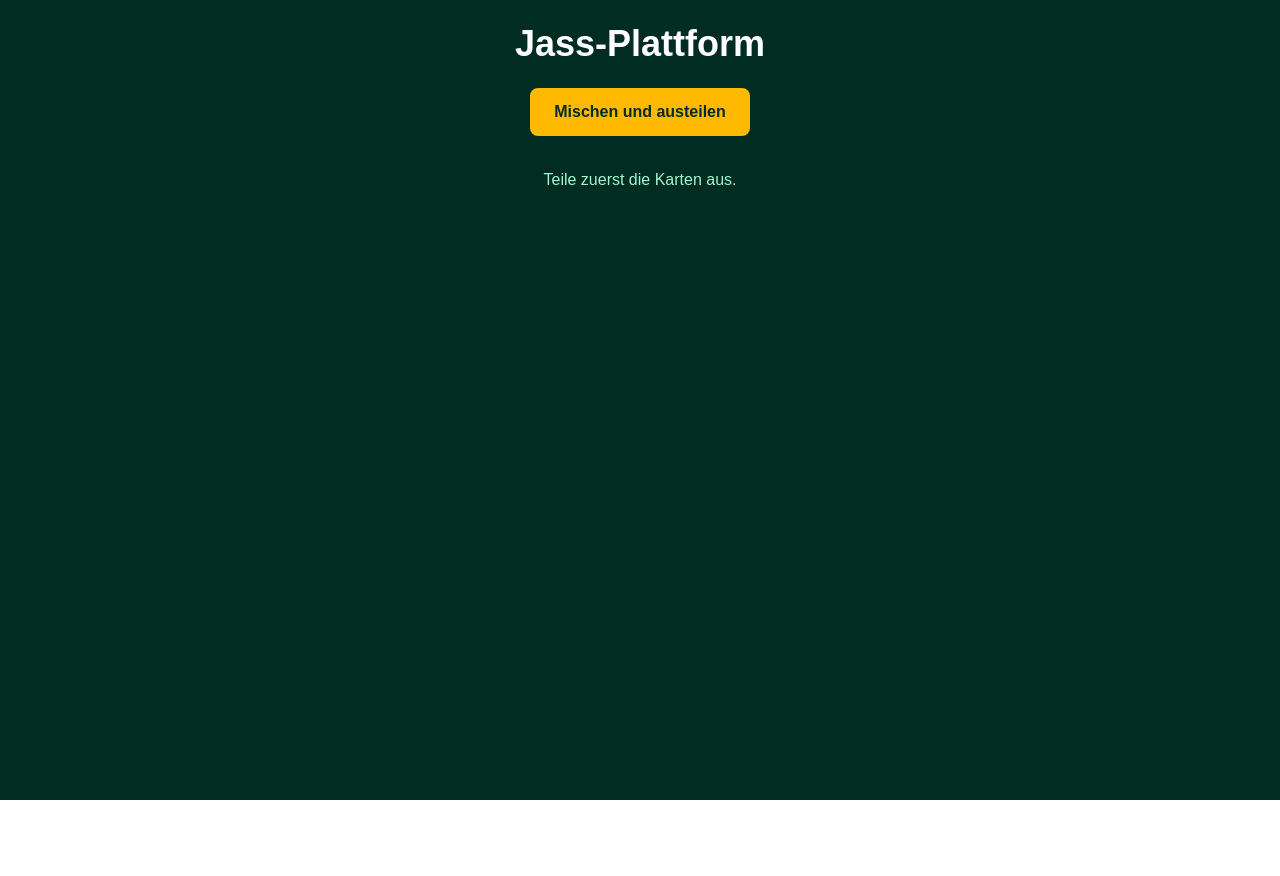
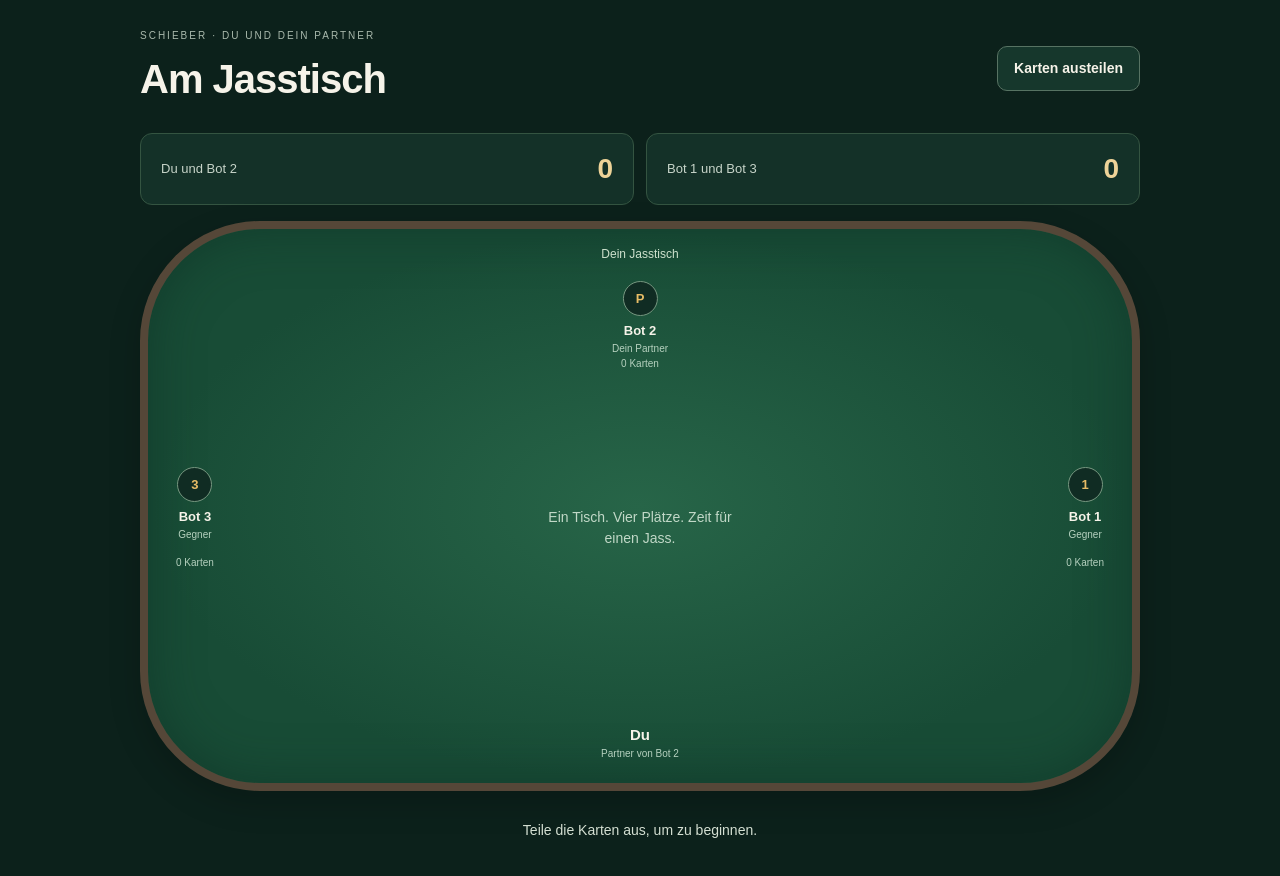
Before and after one commit to joshuakrump/jass-plattform, a Next.js app: page / in a window 1280 px wide. Shown: the top 876 px of the page. Before the commit the page ends 800 px from the top, so only its background shows below. Built offline with nearby package versions, Linux system fonts and the light colour scheme.

Commit message:
Spieler um den Jasstisch anordnen und eigene Hand unten anzeigen

```diff
--- a/src/app/page.tsx
+++ b/src/app/page.tsx
@@ -98,233 +98,139 @@ export default function Home() {
     setGame(startNextTrick(game));
   }
 
+  const firstTrick = game?.history.length === 1 ? game.history[0] : null;
+  const visibleSeats = [2, 1, 3];
+  const currentTrickNumber = game
+    ? Math.min(game.completedTricks + (trickFinished ? 0 : 1), 9)
+    : 1;
+
   return (
-    <main className="min-h-screen bg-emerald-950 p-6 text-white">
-      <header className="mb-8 text-center">
-        <h1 className="text-4xl font-bold">Jass-Plattform</h1>
-
-        <button
-          type="button"
-          onClick={dealNewRound}
-          className="mt-6 rounded-lg bg-amber-400 px-6 py-3 font-bold text-emerald-950 hover:bg-amber-300"
-        >
-          Mischen und austeilen
+    <main className="jass-page">
+      <div className="jass-shell">
+        <header className="jass-header">
+          <div>
+            <p className="jass-eyebrow">SCHIEBER · DU UND DEIN PARTNER</p>
+            <h1>Am Jasstisch</h1>
+          </div>
+          <button type="button" onClick={dealNewRound} className="jass-button jass-button-secondary">
+            {hands.length ? "Neu austeilen" : "Karten austeilen"}
           </button>
         </header>
 
-      {hands.length === 0 && (
-        <p className="text-center text-emerald-200">
-          Teile zuerst die Karten aus.
-        </p>
-      )}
-
-      {hands.length > 0 && (
-        <section className="mb-8 text-center">
-          <h2 className="mb-3 text-xl font-bold">Spielart</h2>
-
-          <div className="flex flex-wrap justify-center gap-2">
-            {gameModes.map((mode) => (
-              <button
-                key={mode}
-                type="button"
-                onClick={() => selectGameMode(mode)}
-                disabled={game !== null}
-                aria-pressed={game?.gameMode === mode}
-                className={`rounded-lg px-4 py-2 font-bold disabled:cursor-not-allowed ${
-                  game?.gameMode === mode
-                    ? "bg-amber-400 text-emerald-950"
-                    : "bg-emerald-800 text-white hover:bg-emerald-700"
-                }`}
-              >
-                {mode}
-              </button>
-            ))}
-          </div>
-
-          {!game && dealtHands.length === 4 && (
-            <button
-              type="button"
-              onClick={shiftToPartner}
-              className="mt-4 rounded-lg border border-emerald-400 px-6 py-3 font-bold hover:bg-emerald-800"
-            >
-              Schieben zu Bot 2
-            </button>
-          )}
-
-          <p className="mt-3 text-emerald-200" aria-live="polite">
-            {game
-              ? `${shifted ? "Bot 2 hat gewählt" : "Gewählte Spielart"}: ${game.gameMode}`
-              : "Wähle eine Spielart. Deine Auswahl startet die Runde."}
-          </p>
-        </section>
-      )}
-
-      {game && (
-        <>
-          <section className="mx-auto mb-8 grid max-w-5xl grid-cols-2 gap-4">
+        <section className="jass-scoreboard" aria-label="Punktestand">
           {teams.map((team, index) => (
-              <div
-                key={team}
-                className="rounded-xl bg-emerald-800 p-4 text-center"
-              >
-                <p>{team}</p>
-                <p className="mt-1 text-3xl font-bold">
-                  {game.scores[index]}
-                </p>
+            <div key={team} className="jass-score">
+              <span>{team}</span>
+              <strong>{game?.scores[index] ?? 0}</strong>
             </div>
           ))}
         </section>
 
-          <section className="mx-auto mb-8 max-w-5xl rounded-xl bg-emerald-900 p-6 text-center">
-            <h2 className="mb-4 text-xl font-bold">
-              Stich{" "}
-              {Math.min(
-                game.completedTricks + (trickFinished ? 0 : 1),
-                9
-              )}{" "}
-              von 9
-            </h2>
+        {hands.length > 0 && !game && (
+          <section className="jass-mode-panel" aria-label="Spielart wählen">
+            <h2>Was spielen wir?</h2>
+            <div className="jass-mode-buttons">
+              {gameModes.map((mode) => (
+                <button key={mode} type="button" onClick={() => selectGameMode(mode)} className="jass-button jass-button-secondary">
+                  {mode}
+                </button>
+              ))}
+              <button type="button" onClick={shiftToPartner} className="jass-button jass-button-primary">
+                Schieben zu Bot 2
+              </button>
+            </div>
+          </section>
+        )}
 
-            <div className="grid grid-cols-2 gap-3 sm:grid-cols-4">
-              {game.trick.map((play) => (
-                <div
-                  key={play.card.id}
-                  className="rounded-lg bg-white p-4 text-slate-800"
-                >
-                  <p className="mb-2 text-sm font-bold">
-                    {players[play.playerIndex]}
-                  </p>
-                  <p className="text-4xl">
-                    {symbols[play.card.suit]}
-                  </p>
-                  <p className="mt-2 font-bold">{play.card.rank}</p>
-                  <p className="text-sm">{play.card.suit}</p>
+        <section className="jass-table" aria-label="Jasstisch">
+          <div className="jass-table-info" aria-live="polite">
+            {game ? `${game.gameMode} · Stich ${currentTrickNumber}/9` : "Dein Jasstisch"}
+            {shifted && game && <span>Von Bot 2 gewählt</span>}
+          </div>
+
+          {visibleSeats.map((playerIndex) => (
+            <div key={playerIndex} className={`jass-seat jass-seat-${playerIndex}`}>
+              <div className="jass-avatar" aria-hidden="true">{playerIndex === 2 ? "P" : playerIndex}</div>
+              <strong>{players[playerIndex]}</strong>
+              <span>{playerIndex === 2 ? "Dein Partner" : "Gegner"}</span>
+              <div className="jass-mini-hand" aria-hidden="true">
+                {Array.from({ length: hands[playerIndex]?.length ?? 0 }, (_, index) => (
+                  <i key={index} />
+                ))}
+              </div>
+              <small>{hands[playerIndex]?.length ?? 0} Karten</small>
+            </div>
+          ))}
+
+          <div className="jass-trick" aria-label="Aktueller Stich">
+            {game?.trick.map((play) => (
+              <div key={play.card.id} className={`jass-table-card jass-table-card-${play.playerIndex}`}>
+                <span className="jass-card-owner">{players[play.playerIndex]}</span>
+                <div className={`jass-card-face ${play.card.suit === "Rosen" || play.card.suit === "Schellen" ? "jass-card-red" : ""}`}>
+                  <strong>{play.card.rank}</strong>
+                  <span aria-hidden="true">{symbols[play.card.suit]}</span>
+                  <small>{play.card.suit}</small>
+                </div>
               </div>
             ))}
           </div>
 
-            {game.winner !== null ? (
-              <p className="mt-4 text-xl font-bold text-amber-300">
-                Stich gewonnen: {players[game.winner]}
-              </p>
-            ) : (
-              <p className="mt-4 text-emerald-200">
-                Du bist dran. Wähle eine erlaubte Karte.
+          {!game && (
+            <p className="jass-table-empty">
+              {hands.length ? "Wähle eine Spielart oder schiebe zu deinem Partner." : "Ein Tisch. Vier Plätze. Zeit für einen Jass."}
             </p>
           )}
+          <div className="jass-your-seat"><strong>Du</strong><span>Partner von Bot 2</span></div>
+        </section>
 
-            {trickFinished && !roundFinished && (
-              <button
-                type="button"
-                onClick={nextTrick}
-                className="mt-4 rounded-lg bg-amber-400 px-6 py-3 font-bold text-emerald-950 hover:bg-amber-300"
-              >
-                Nächster Stich
-              </button>
-            )}
-
-            {roundFinished && (
-              <div className="mt-4 text-amber-300">
-                <p className="text-xl font-bold">Runde beendet!</p>
-
-                <p className="mt-2">
-                  {game.scores[0] === game.scores[1]
-                    ? "Unentschieden."
-                    : `Gewonnen: ${
-                        teams[game.scores[0] > game.scores[1] ? 0 : 1]
-                      }`}
-                </p>
-
-                <p className="mt-2">
-                  Gesamtpunkte: {game.scores[0] + game.scores[1]}
-                </p>
+        <section className="jass-status" aria-live="polite">
+          {!game ? (
+            <p>{hands.length ? "Deine Karten liegen bereit." : "Teile die Karten aus, um zu beginnen."}</p>
+          ) : roundFinished ? (
+            <div>
+              <h2>Runde beendet</h2>
+              <p>{game.scores[0] === game.scores[1] ? "Unentschieden." : `Gewonnen: ${teams[game.scores[0] > game.scores[1] ? 0 : 1]}`}</p>
+              <small>Gesamtpunkte: {game.scores[0] + game.scores[1]}</small>
             </div>
+          ) : trickFinished && game.winner !== null ? (
+            <>
+              <p><strong>{players[game.winner]}</strong> gewinnt den Stich.</p>
+              <button type="button" onClick={nextTrick} className="jass-button jass-button-primary">Nächster Stich</button>
+            </>
+          ) : (
+            <p>Du bist dran. Wähle eine erlaubte Karte.</p>
           )}
         </section>
-        </>
-      )}
 
-      <div className="mx-auto max-w-5xl space-y-8">
-        {hands.map((hand, playerIndex) => (
-          <section key={players[playerIndex]}>
-            <h2 className="mb-3 text-xl font-bold">
-              {players[playerIndex]} · {hand.length} Karten
-            </h2>
-
-            <div className="grid grid-cols-3 gap-3 sm:grid-cols-9">
-              {sortHand(hand).map((card) => {
-                if (playerIndex !== 0) {
+        {hands.length > 0 && (
+          <section className="jass-hand-panel" aria-label="Deine Hand">
+            <div className="jass-hand-heading"><h2>Deine Hand</h2><span>{hands[0].length} Karten</span></div>
+            <div className="jass-hand">
+              {sortHand(hands[0]).map((card) => {
+                const enabled = playableCards.some((allowed) => allowed.id === card.id);
                 return (
-                    <div
-                      key={card.id}
-                      aria-label="Verdeckte Karte"
-                      className="flex aspect-[2/3] items-center justify-center rounded-xl border-4 border-white bg-blue-900 shadow-lg"
-                    >
-                      <span
-                        aria-hidden="true"
-                        className="text-3xl text-blue-200"
-                      >
-                        ✦
-                      </span>
-                    </div>
-                  );
-                }
-
-                const enabled = playableCards.some(
-                  (allowed) => allowed.id === card.id
-                );
-
-                return (
-                  <button
-                    key={card.id}
-                    type="button"
-                    onClick={() => playCard(card)}
-                    disabled={!enabled}
+                  <button key={card.id} type="button" onClick={() => playCard(card)} disabled={!enabled}
                     aria-label={`${card.suit} ${card.rank} spielen`}
-                    className={`flex aspect-[2/3] flex-col justify-between rounded-xl bg-white p-3 shadow-lg disabled:cursor-not-allowed ${
-                      enabled
-                        ? "cursor-pointer ring-2 ring-amber-400 hover:bg-amber-50"
-                        : "opacity-60"
-                    } ${
-                      card.suit === "Rosen" || card.suit === "Schellen"
-                        ? "text-red-700"
-                        : "text-slate-800"
-                    }`}
-                  >
-                    <span className="font-bold">{card.rank}</span>
-                    <span className="text-center text-4xl">
-                      {symbols[card.suit]}
-                    </span>
-                    <span className="text-right text-sm">
-                      {card.suit}
-                    </span>
+                    className={`jass-hand-card jass-card-face ${enabled ? "jass-card-playable" : ""} ${card.suit === "Rosen" || card.suit === "Schellen" ? "jass-card-red" : ""}`}>
+                    <strong>{card.rank}</strong>
+                    <span aria-hidden="true">{symbols[card.suit]}</span>
+                    <small>{card.suit}</small>
                   </button>
                 );
               })}
             </div>
           </section>
-        ))}
+        )}
+
+        {firstTrick && (
+          <details className="jass-recall">
+            <summary>Ersten Stich nochmals anschauen</summary>
+            <ul>{firstTrick.plays.map((play) => (
+              <li key={play.card.id}>{players[play.playerIndex]}: {symbols[play.card.suit]} {play.card.suit} {play.card.rank}</li>
+            ))}</ul>
+          </details>
+        )}
       </div>
-
-      {game && game.history.length === 1 && (
-        <section className="mx-auto mt-8 max-w-5xl">
-          <details className="rounded-lg bg-emerald-900 p-4">
-            <summary className="cursor-pointer font-bold">
-              Ersten Stich nochmals anschauen
-            </summary>
-
-            <ul className="mt-3 space-y-1 text-emerald-200">
-              {game.history[0].plays.map((play) => (
-                <li key={play.card.id}>
-                  {players[play.playerIndex]}:{" "}
-                  {symbols[play.card.suit]} {play.card.suit}{" "}
-                  {play.card.rank}
-                </li>
-              ))}
-            </ul>
-          </details>
-        </section>
-      )}
     </main>
   );
 }
```
Lines whose indentation alone changed are shown as unchanged.
